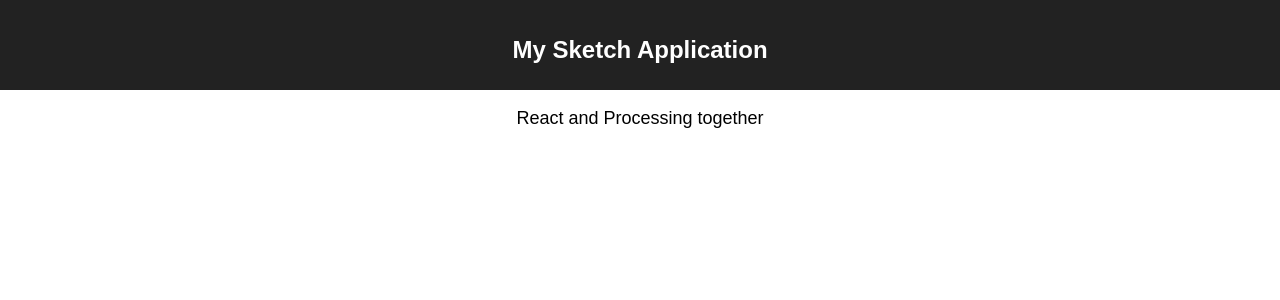
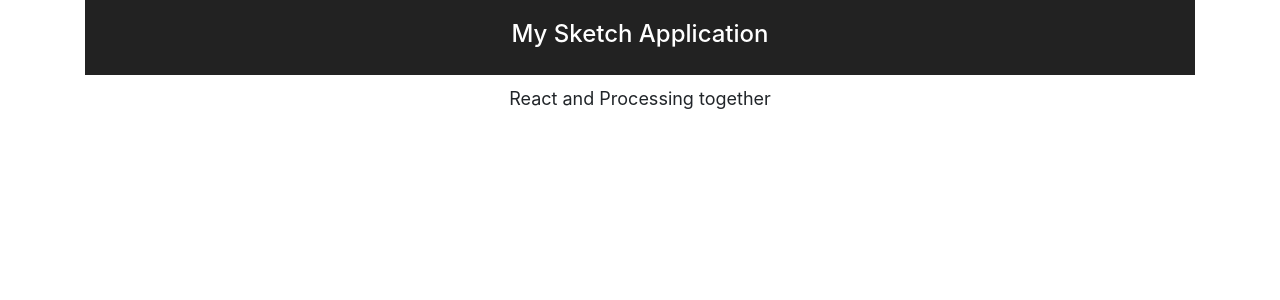
Before and after one commit to aliciapflaumer/my-sketch-app, a React (Create React App) app: page / in a window 1280 px wide. Shown: the top 300 px of the page. Built offline with nearby package versions, Linux system fonts and the light colour scheme.

Commit message:
Add bootstrap js and css files

```diff
--- a/src/App.css
+++ b/src/App.css
@@ -1,4 +1,4 @@
-.App {
+.container {
   text-align: center;
 }
 
@@ -9,9 +9,10 @@
 
 .App-header {
   background-color: #222;
-  height: 50px;
+  height: 75px;
   padding: 20px;
   color: white;
+  margin-bottom: 10px;
 }
 
 .App-title {
--- a/src/App.js
+++ b/src/App.js
@@ -1,20 +1,27 @@
+import 'bootstrap/dist/css/bootstrap.min.css';
+import '../node_modules/react/react.js'
+import '../node_modules/react-bootstrap/dist/react-bootstrap.min.js';
+
 import React, { Component } from 'react';
-// import logo from './logo.svg';
 import './App.css';
+// import P5Wrapper from 'react-p5-wrapper';
 
 class App extends Component {
   render() {
     return (
-      <div className="App">
+      <div className="container">
         <header className="App-header">
           <h1 className="App-title">My Sketch Application</h1>
         </header>
+
         <p className="App-intro">
           React and Processing together
         </p>
+        {/* <P5Wrapper sketch={sketch} />*/}
       </div>
     );
   }
 }
 
+
 export default App;
```
Also changed, not shown: package.json (+6 -1 lines), 1 other file (tests, documents, lock files or other folders).
